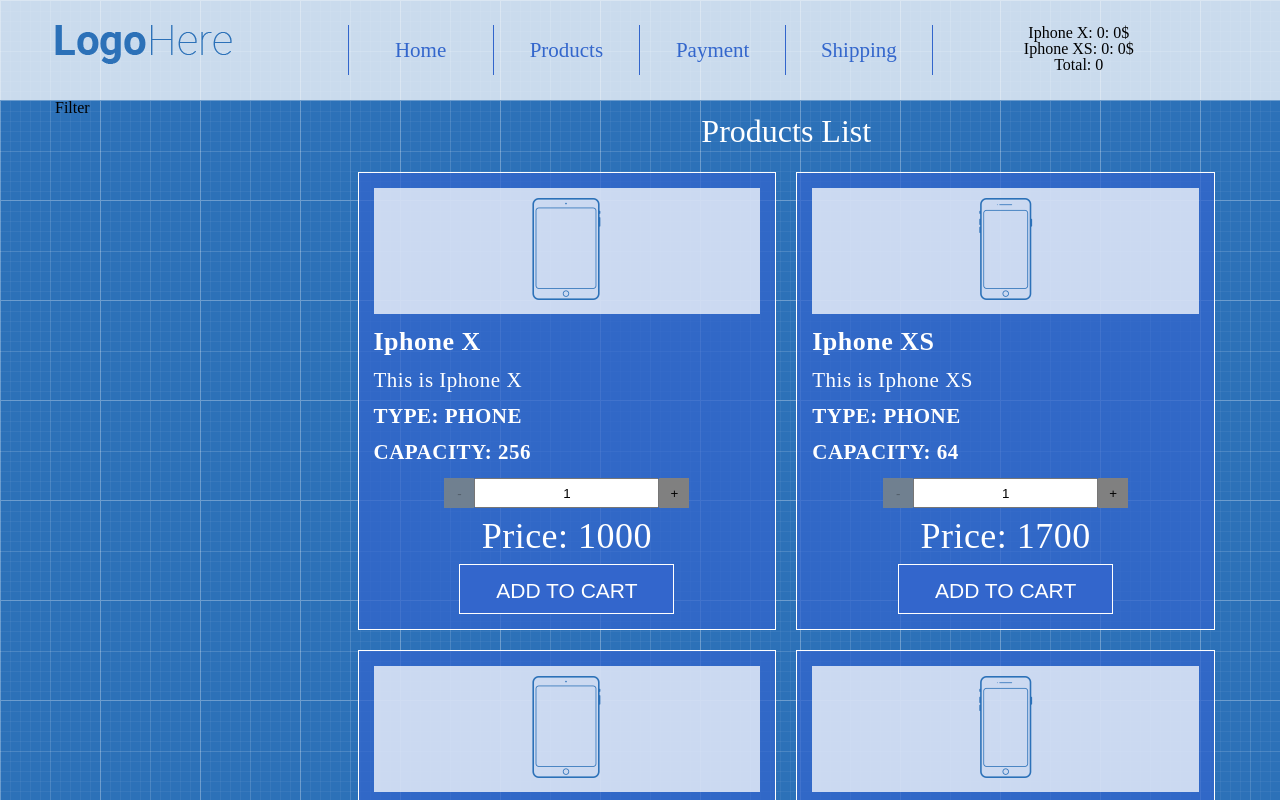
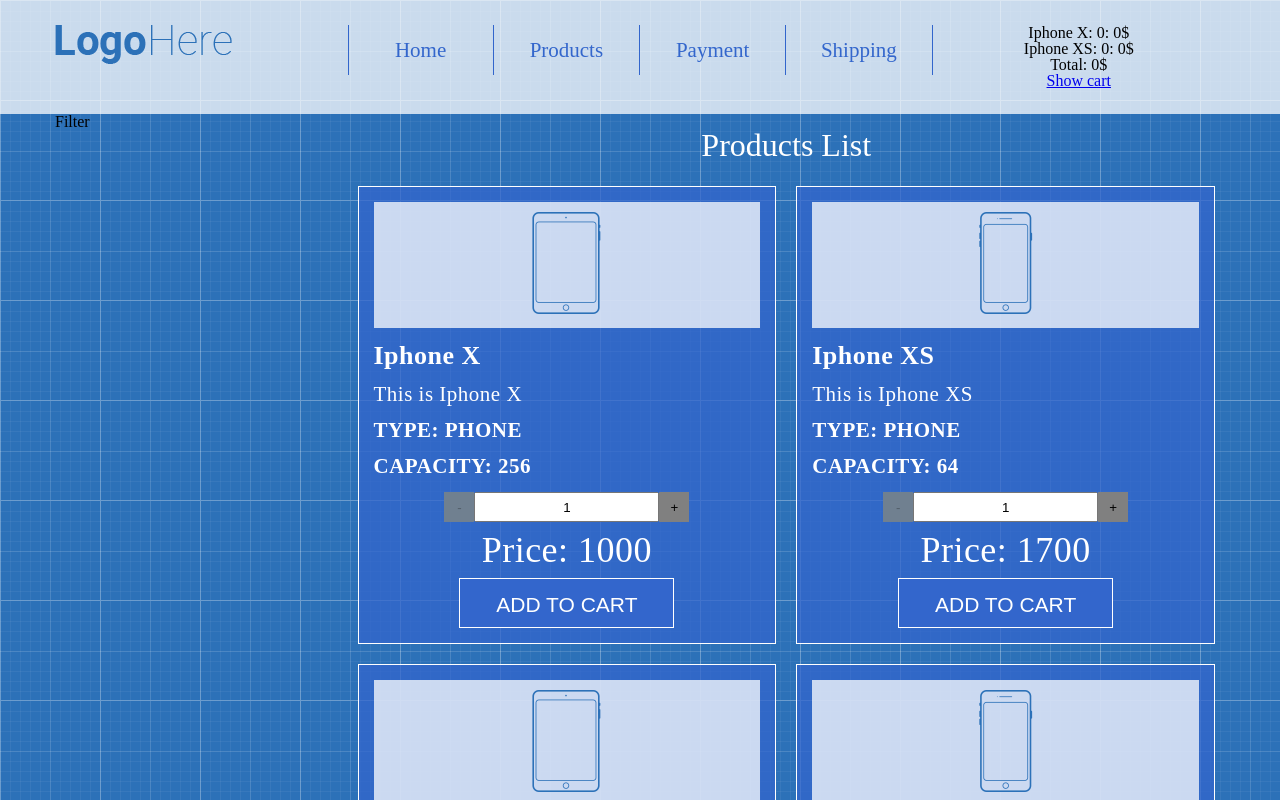
Before and after one commit to dimonkatri4/shop-project, a React (Create React App) app: page / in a window 1280 px wide. Shown: the top 800 px of the page. Built offline with nearby package versions, Linux system fonts and the light colour scheme.

Commit message:
добавили Link

```diff
--- a/src/App/Header/Cart/Cart.js
+++ b/src/App/Header/Cart/Cart.js
@@ -2,6 +2,7 @@
 import './cart.css'
 import {keys} from "lodash"
 import productsData from './../../Main/Products/productsData'
+import {Link} from 'react-router-dom'
 
 const productsMap = productsData.reduce((accObj, product)=>({
 	...accObj,
@@ -27,7 +28,8 @@
 		Total: {
 			keys(productInCart).reduce((total,productId)=>
 			 total + (productsMap[productId].price * productInCart[productId]), 0 )
-		}
+		}$
+		<div><Link to="/cart">Show cart</Link></div>
 	</div>
 	)
 }
--- a/src/index.js
+++ b/src/index.js
@@ -1,5 +1,9 @@
 import React from 'react';
 import ReactDOM from 'react-dom';
 import App from './App/App';
+import {BrowserRouter} from 'react-router-dom'
 
-ReactDOM.render(<App />, document.getElementById('root'));
+ReactDOM.render(
+    <BrowserRouter>
+        <App />
+    </BrowserRouter>, document.getElementById('root'));
```
